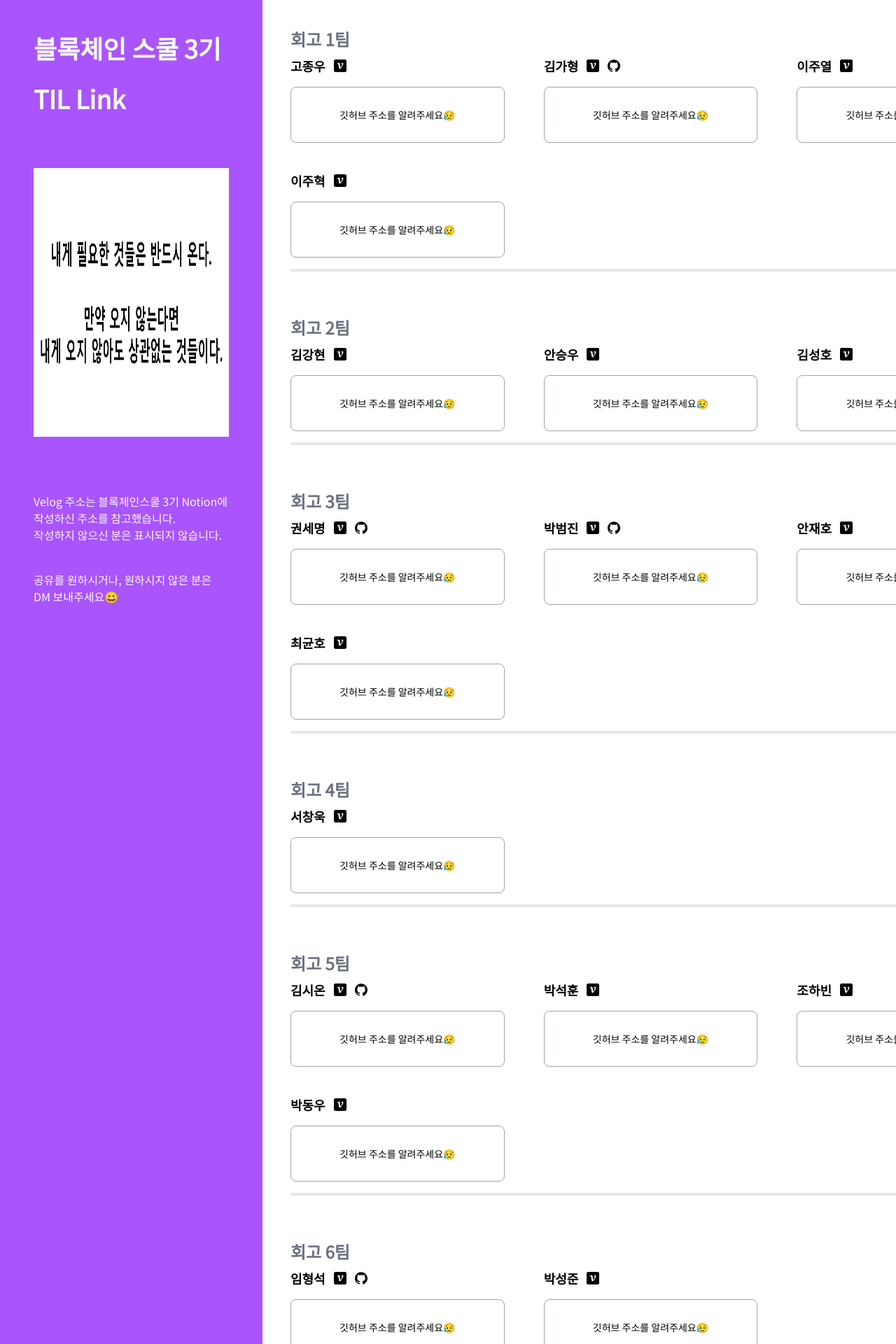
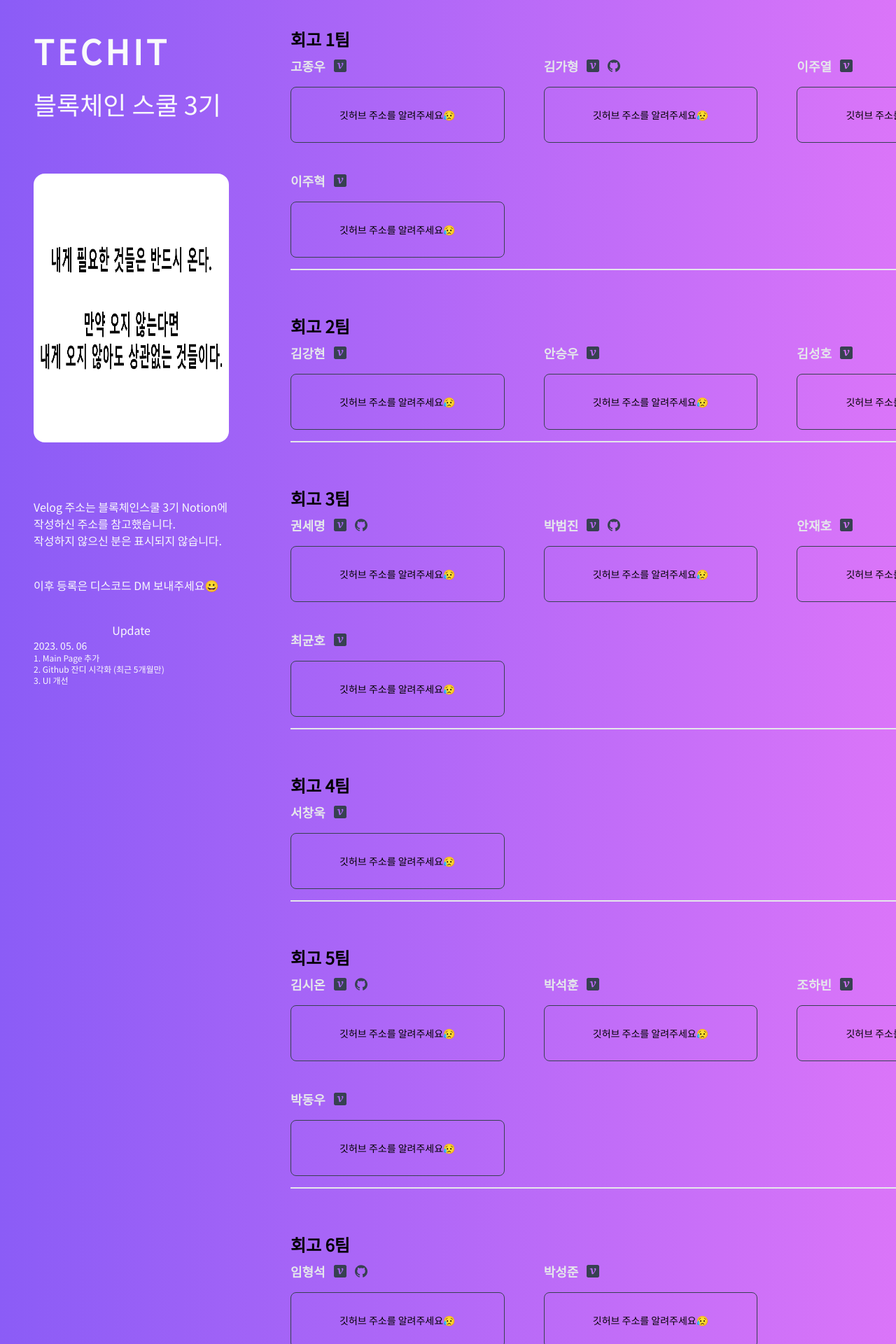
Before and after one commit to Crypto-kiki/Project_TIL, a React (Create React App) app: page /main in a window 1280 px wide. Shown: the top 1920 px of the page at 70% size. Built offline with nearby package versions, Linux system fonts and the light colour scheme; no server answers.

Commit message:
ui changed

```diff
--- a/src/components/list.jsx
+++ b/src/components/list.jsx
@@ -79,18 +79,18 @@
 
   return (
     <div className="mr-4 text-lg">
-      <div className="flex items-center mb-4 font-bold">
+      <div className="flex items-center mb-4 font-bold text-gray-200">
         {name}
         <a
           href={url}
           target="_blank"
           className="flex items-center justify-center"
         >
-          <SiVelog className="inline ml-3" />
+          <SiVelog className="inline ml-3 text-gray-700" />
         </a>
         {gitName ? (
           <a href={git} target="_blank">
-            <SiGithub className="ml-3" />
+            <SiGithub className="ml-3 text-gray-700" />
           </a>
         ) : null}
       </div>
@@ -102,7 +102,7 @@
           transformData={selectLastHalfYear}
         ></GitHubCalendar>
       ) : (
-        <div className="text-sm border border-gray-400 h-20 flex justify-center items-center rounded-lg">
+        <div className="text-sm border border-gray-700 h-20 flex justify-center items-center rounded-lg">
           <p>깃허브 주소를 알려주세요😥</p>
         </div>
       )}
--- a/src/pages/main.jsx
+++ b/src/pages/main.jsx
@@ -1,5 +1,6 @@
 import metadata from "../metadata.json";
 import List from "../components/list";
+import { useState } from "react";
 
 const Main = () => {
   const rotateImage = () => {
@@ -8,28 +9,43 @@
   };
 
   return (
-    <div className="min-h-screen flex justify-between mx-auto min-w-[1500px]">
-      <div className="p-12 w-1/4 bg-[#aa54fc] text-gray-50 flex flex-col">
-        <div className="text-4xl font-bold ">
-          블록체인 스쿨 3기
-          <div className="mt-8">TIL Link</div>
+    <div className="min-h-screen flex justify-between mx-auto min-w-[1500px] bg-gradient-to-r from-violet-500 to-fuchsia-400">
+      <div className="p-12 w-1/4  text-gray-50 flex flex-col">
+        <div>
+          <div className="text-5xl font-bold tracking-widest">TECHIT</div>
+          <div className="mt-8 text-4xl">블록체인 스쿨 3기</div>
         </div>
         <div className="mt-20">
-          <img src={rotateImage()} className="h-96 w-96" />
+          <img src={rotateImage()} className="h-96 w-96 rounded-2xl" />
         </div>
         <div className="mt-20">
           <div>
             Velog 주소는 블록체인스쿨 3기 Notion에 작성하신 주소를 참고했습니다.
           </div>
           <div>작성하지 않으신 분은 표시되지 않습니다.</div>
+          <div className="mt-10">이후 등록은 디스코드 DM 보내주세요😀</div>
           <div className="mt-10">
-            공유를 원하시거나, 원하시지 않은 분은 DM 보내주세요😀
+            <div className="text-center">Update</div>
+            <div className="text-sm">
+              <p>2023. 05. 06</p>
+              <ul className="text-xs">
+                <li>1. Main Page 추가</li>
+                <li>2. Github 잔디 시각화 (최근 5개월만)</li>
+                <li>3. UI 개선</li>
+              </ul>
+            </div>
           </div>
         </div>
       </div>
       <div className="w-3/4 p-10">
-        <div className="mb-16 border-b-4">
-          <div className="text-2xl font-bold pb-2 text-gray-500">회고 1팀</div>
+        {/* 이 부분에 검색기능 추가하고 싶음
+        <input
+          type="text"
+          placeholder="이름으로 검색"
+          className="w-full rounded-md py-2 px-3 border border-gray-300 focus:outline-none focus:border-indigo-500"
+        /> */}
+        <div className="mb-16 border-b-2">
+          <div className="text-2xl font-bold pb-2 text-black">회고 1팀</div>
           <div className="mb-4 grid grid-cols-3 gap-10">
             {metadata.map((v, i) =>
               v.team === 1 ? (
@@ -45,8 +61,8 @@
             )}
           </div>
         </div>
-        <div className="mb-16 border-b-4">
-          <div className="text-2xl font-bold pb-2 text-gray-500">회고 2팀</div>
+        <div className="mb-16 border-b-2">
+          <div className="text-2xl font-bold pb-2 text-black">회고 2팀</div>
           <div className="mb-4 grid grid-cols-3 gap-10">
             {metadata.map((v, i) =>
               v.team === 2 ? (
@@ -62,8 +78,8 @@
             )}
           </div>
         </div>
-        <div className="mb-16 border-b-4">
-          <div className="text-2xl font-bold pb-2 text-gray-500">회고 3팀</div>
+        <div className="mb-16 border-b-2">
+          <div className="text-2xl font-bold pb-2 text-black">회고 3팀</div>
           <div className="mb-4 grid grid-cols-3 gap-10">
             {metadata.map((v, i) =>
               v.team === 3 ? (
@@ -79,8 +95,8 @@
             )}
           </div>
         </div>
-        <div className="mb-16 border-b-4">
-          <div className="text-2xl font-bold pb-2 text-gray-500">회고 4팀</div>
+        <div className="mb-16 border-b-2">
+          <div className="text-2xl font-bold pb-2 text-black">회고 4팀</div>
           <div className="mb-4 grid grid-cols-3 gap-10">
             {metadata.map((v, i) =>
               v.team === 4 ? (
@@ -96,8 +112,8 @@
             )}
           </div>
         </div>
-        <div className="mb-16 border-b-4">
-          <div className="text-2xl font-bold pb-2 text-gray-500">회고 5팀</div>
+        <div className="mb-16 border-b-2">
+          <div className="text-2xl font-bold pb-2 text-black">회고 5팀</div>
           <div className="mb-4 grid grid-cols-3 gap-10">
             {metadata.map((v, i) =>
               v.team === 5 ? (
@@ -113,8 +129,8 @@
             )}
           </div>
         </div>
-        <div className="mb-16 border-b-4">
-          <div className="text-2xl font-bold pb-2 text-gray-500">회고 6팀</div>
+        <div className="mb-16 border-b-2">
+          <div className="text-2xl font-bold pb-2 text-black">회고 6팀</div>
           <div className="mb-4 grid grid-cols-3 gap-10">
             {metadata.map((v, i) =>
               v.team === 6 ? (
@@ -130,8 +146,8 @@
             )}
           </div>
         </div>
-        <div className="mb-16 border-b-4">
-          <div className="text-2xl font-bold pb-2 text-gray-500">회고 7팀</div>
+        <div className="mb-16 border-b-2">
+          <div className="text-2xl font-bold pb-2 text-black">회고 7팀</div>
           <div className="mb-4 grid grid-cols-3 gap-10">
             {metadata.map((v, i) =>
               v.team === 7 ? (
@@ -147,8 +163,8 @@
             )}
           </div>
         </div>
-        <div className="mb-16 border-b-4">
-          <div className="text-2xl font-bold pb-2 text-gray-500">회고 8팀</div>
+        <div className="mb-16 border-b-2">
+          <div className="text-2xl font-bold pb-2 text-black">회고 8팀</div>
           <div className="mb-4 grid grid-cols-3 gap-10">
             {metadata.map((v, i) =>
               v.team === 8 ? (
@@ -164,8 +180,8 @@
             )}
           </div>
         </div>
-        <div className="mb-16 border-b-4">
-          <div className="text-2xl font-bold pb-2 text-gray-500">회고 9팀</div>
+        <div className="mb-16 border-b-2">
+          <div className="text-2xl font-bold pb-2 text-black">회고 9팀</div>
           <div className="mb-4 grid grid-cols-3 gap-10">
             {metadata.map((v, i) =>
               v.team === 9 ? (
@@ -181,8 +197,8 @@
             )}
           </div>
         </div>
-        <div className="mb-16 border-b-4">
-          <div className="text-2xl font-bold pb-2 text-gray-500">회고 10팀</div>
+        <div className="mb-16 border-b-2">
+          <div className="text-2xl font-bold pb-2 text-black">회고 10팀</div>
           <div className="mb-4 grid grid-cols-3 gap-10">
             {metadata.map((v, i) =>
               v.team === 10 ? (
@@ -198,8 +214,8 @@
             )}
           </div>
         </div>
-        <div className="mb-16 border-b-4">
-          <div className="text-2xl font-bold pb-2 text-gray-500">회고 11팀</div>
+        <div className="mb-16 border-b-2">
+          <div className="text-2xl font-bold pb-2 text-black">회고 11팀</div>
           <div className="mb-4 grid grid-cols-3 gap-10">
             {metadata.map((v, i) =>
               v.team === 11 ? (
@@ -215,8 +231,8 @@
             )}
           </div>
         </div>
-        <div className="mb-16 border-b-4">
-          <div className="text-2xl font-bold pb-2 text-gray-500">회고 12팀</div>
+        <div className="mb-16 border-b-2">
+          <div className="text-2xl font-bold pb-2 text-black">회고 12팀</div>
           <div className="mb-4 grid grid-cols-3 gap-10">
             {metadata.map((v, i) =>
               v.team === 12 ? (
```
